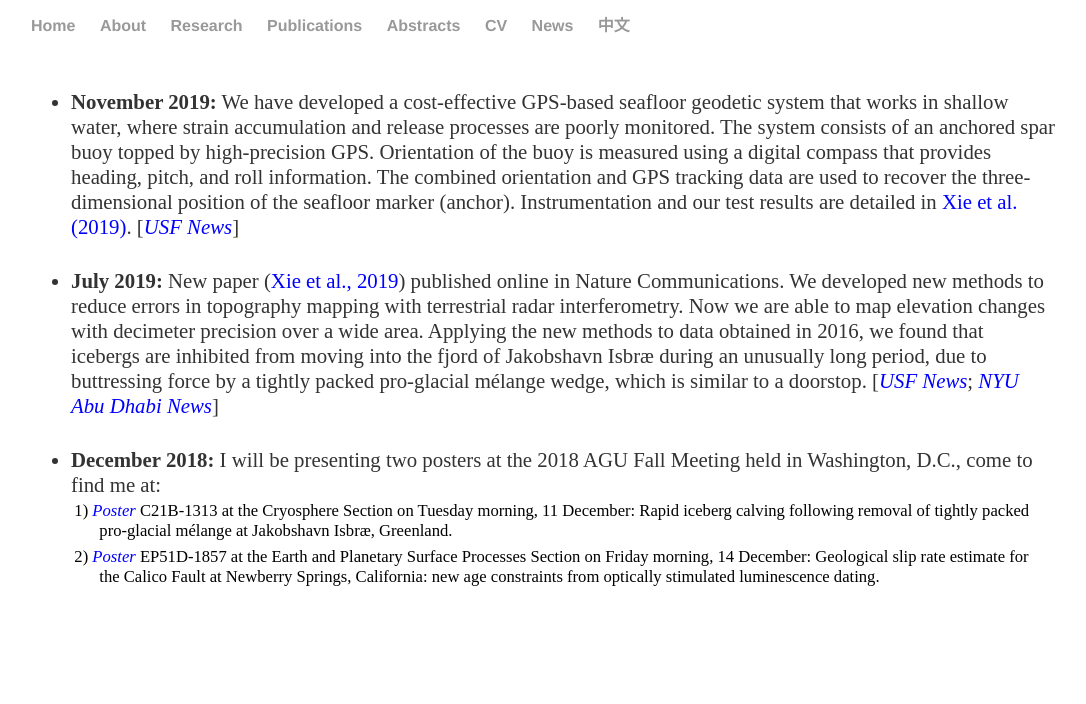
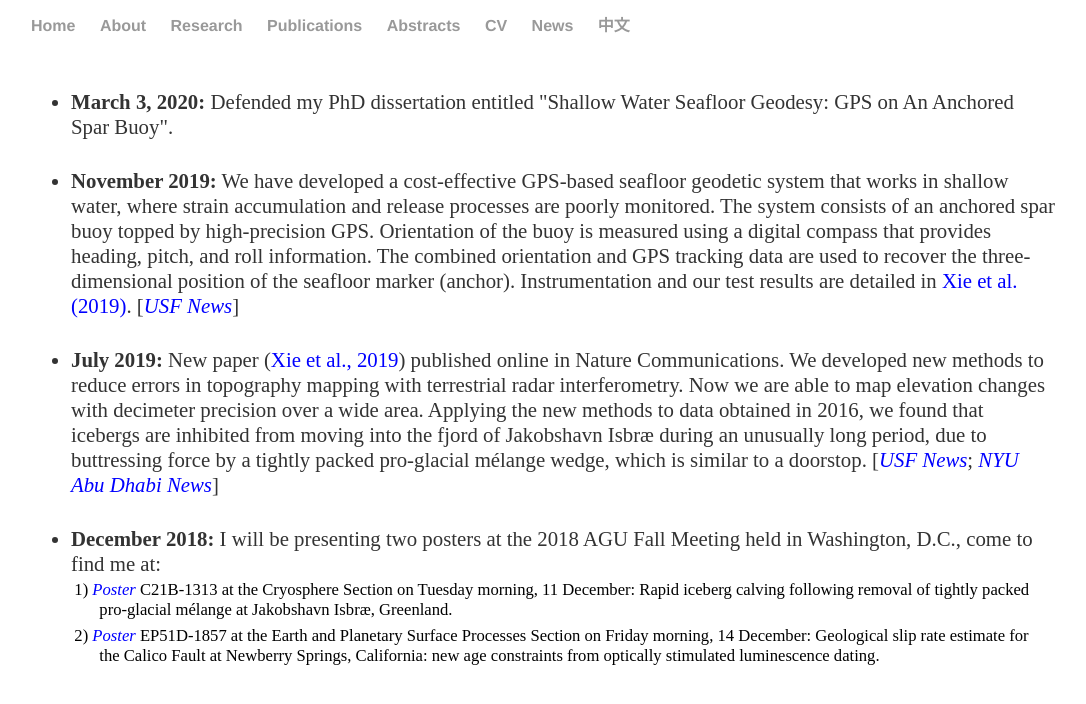
Before and after one commit to suruixie/suruixie.github.io, a Jekyll site: the page built from news/index.html, in a window 1280 px wide. Shown: the top 704 px of the page, without its empty margins (97-1183 px from the left). Built offline with Jekyll 4.4.1, drawn with Linux system fonts in a browser that asks for light colours.

Commit message:
Update index.html

```diff
--- a/news/index.html
+++ b/news/index.html
@@ -5,6 +5,9 @@ title: Surui's updates
 <div class="news">
 	<br style="line-height:1.5em">
 	<ul class="news_list">
+	<li style="line-height:120%; font-size:1.0em;"><strong>March 3, 2020:</strong> Defended my PhD dissertation entitled "Shallow Water Seafloor Geodesy: GPS on An Anchored Spar Buoy".
+		</p>
+	        <br style="line-height:1.5em">
 	<li style="line-height:120%; font-size:1.0em;"><strong>November 2019:</strong> We have developed a cost-effective GPS-based seafloor geodetic system that works in shallow water,
 		   where strain accumulation and release processes are poorly monitored.
 		   The system consists of an anchored spar buoy topped by high‐precision GPS.
```
